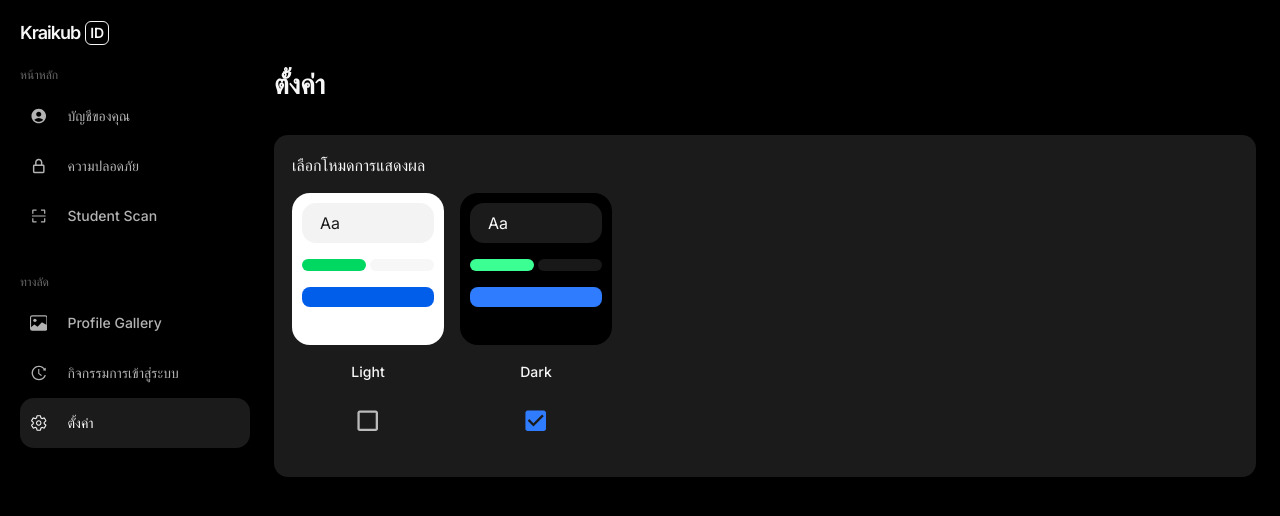
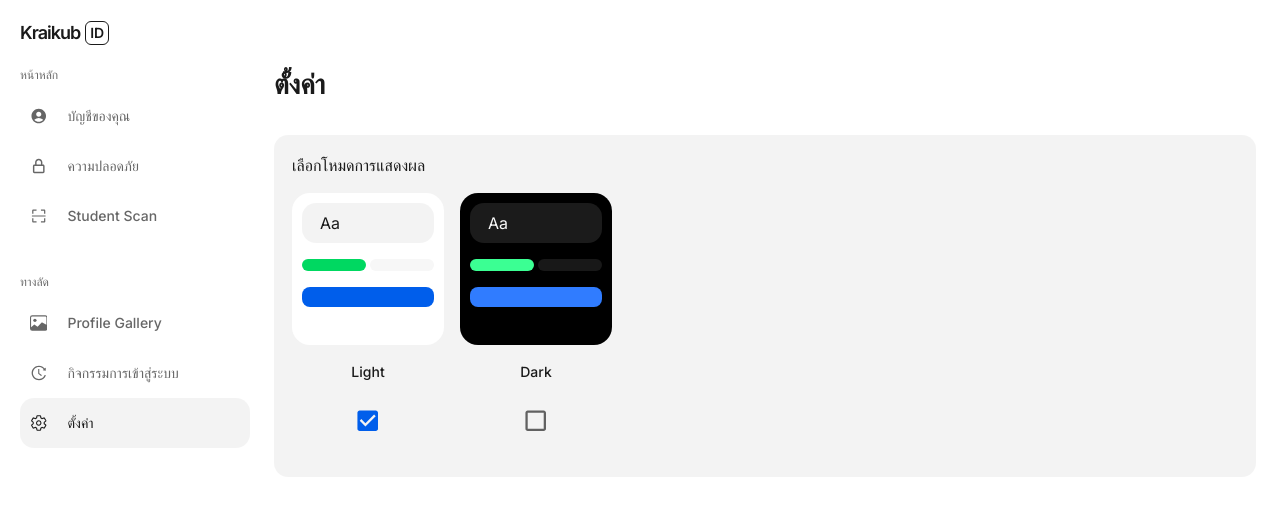
Before and after one commit to kraikub/kraikub-id, a Next.js app: page /settings in a window 1280 px wide. Shown: the top 516 px of the page. Built offline with nearby package versions, Linux system fonts and the light colour scheme.

Commit message:
🐛 Try dynamic theme on iOS Safari.

```diff
--- a/src/contexts/AppTheme.tsx
+++ b/src/contexts/AppTheme.tsx
@@ -1,10 +1,12 @@
 import { CssBaseline, Theme, ThemeProvider } from "@mui/material";
 import Head from "next/head";
-import { createContext, useContext, useState } from "react";
+import { createContext, useContext, useEffect, useState } from "react";
 import { darkTheme } from "../styles/mui/kraikubid-dark";
 import { lightTheme } from "../styles/mui/kraikubid-light";
 
 type AllowedTheme = "light" | "dark";
+
+const allowedThemes = ["light", "dark"];
 
 type AppThemeProviderProps = {
   children: any;
@@ -16,14 +18,28 @@ const ThemeContext = createContext({
 });
 
 export function AppThemeProvider({ children }: AppThemeProviderProps) {
-  const [theme, setTheme] = useState<AllowedTheme>("dark");
+  const [theme, setTheme] = useState<AllowedTheme>();
 
   function changeTheme(t: AllowedTheme) {
-    setTheme(t);
+    localStorage.setItem("app-theme", t);
+    location.reload();
   }
 
   function useBackgroundTheme(t: Theme): string {
     return t.palette.background.default;
+  }
+
+  useEffect(() => {
+    const t = localStorage.getItem("app-theme");
+    if (t && allowedThemes.includes(t)) {
+      setTheme(t as AllowedTheme);
+    } else {
+      setTheme("light");
+    }
+  }, []);
+
+  if (!theme) {
+    return null;
   }
 
   return (
```
